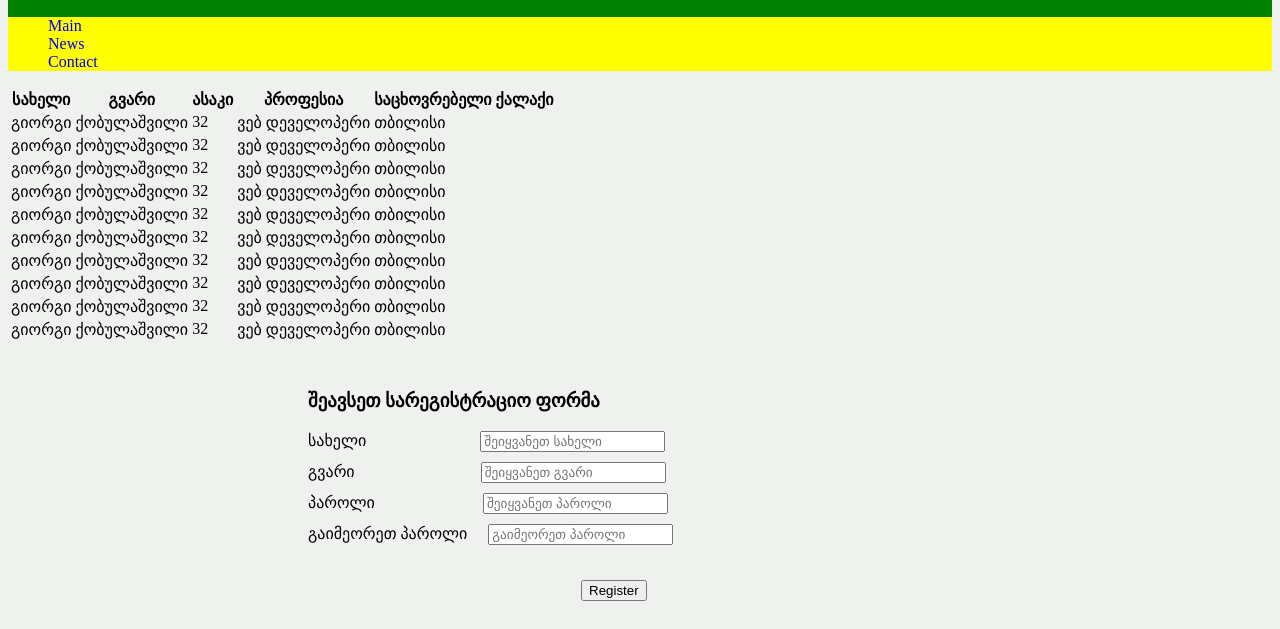
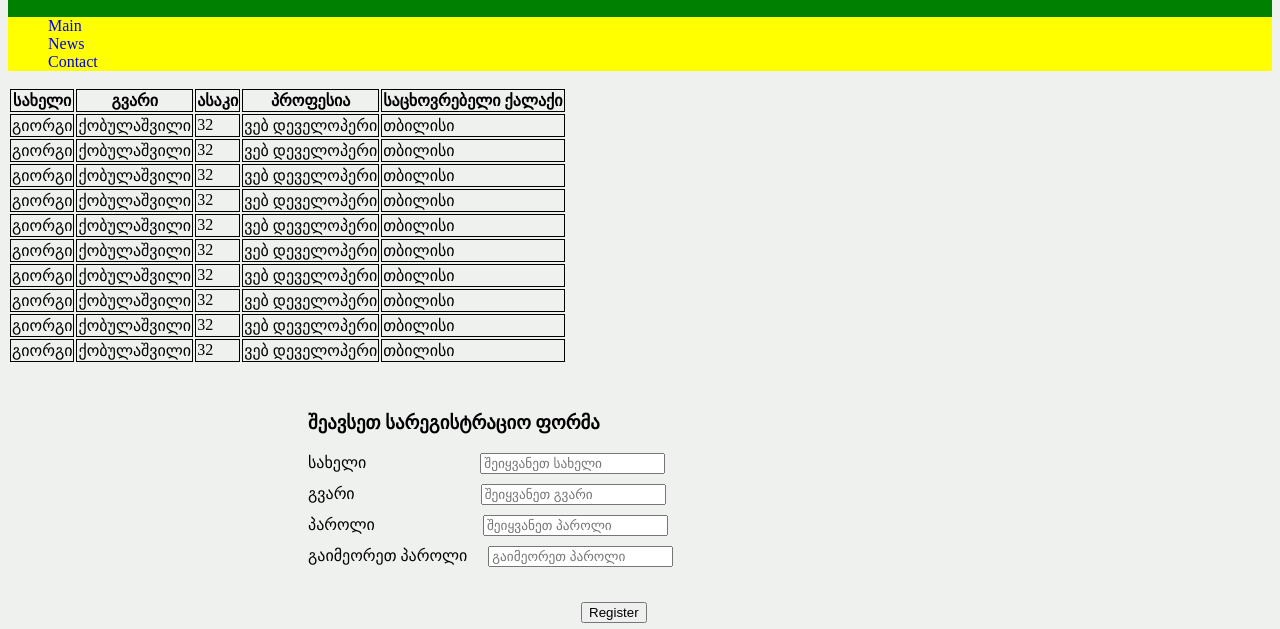
Before and after one commit to GiorgiKobulashvili/Lesson-4, a plain HTML site: page index.html in a window 1280 px wide. Shown: the part 60-689 px from the top of the page. Drawn offline with Linux system fonts and the light colour scheme.

Commit message:
add border

```diff
--- a/style.css
+++ b/style.css
@@ -1,19 +1,18 @@
 body {
 	background-color: #eff1ef;
+}
+header {
+	background-color: green;
 }
 footer {
 	background-color: #9084be;
 	margin-top: 30px;
 }
-
 a {
 	text-decoration: none;
 }
 nav {
 	background-color: yellow;
-}
-header {
-	background-color: green;
 }
 header img {
 	width: 50px;
@@ -23,6 +22,9 @@ header nav li {
 }
 footer img {
 	width: 30px;
+}
+th, td {
+	border: 1px solid black;
 }
 .FB-logo {
 	padding: 20px 0 0 50px;
```
